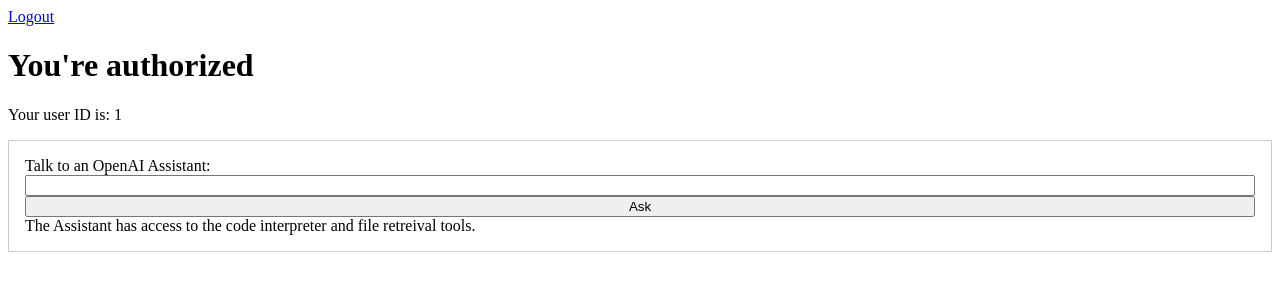
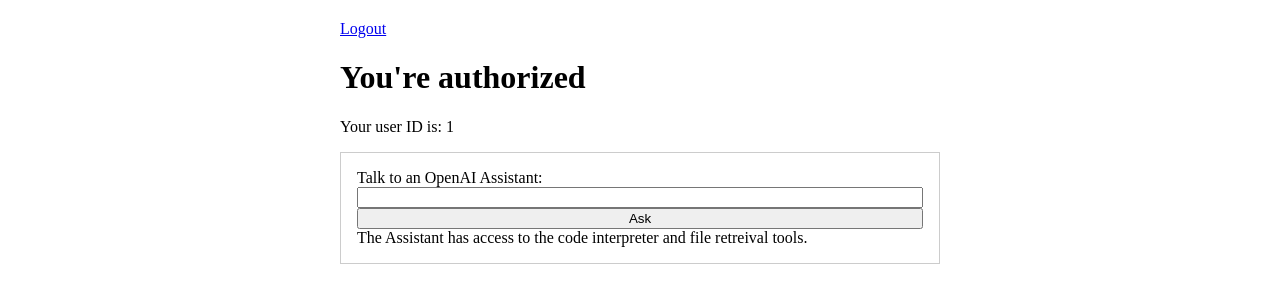
Before and after one commit to TomaOfficer/python-utopian, a Flask app: page /auth/authorized_success in a window 1280 px wide. Shown: the top 303 px of the page. Run offline with Flask 3, Linux system fonts and the light colour scheme; the visitor is signed in with stand-in values (Sample User, id 1).

Commit message:
add stylesheet

```diff
--- /dev/null
+++ b/app/static/style.css
@@ -0,0 +1,5 @@
+body {
+  padding: 20px;
+  margin: 0 auto;
+  max-width: 600px;
+}
--- a/app/templates/authorized.html
+++ b/app/templates/authorized.html
@@ -3,6 +3,7 @@
 <head>
     <title>Authorized</title>
     <script src="https://code.jquery.com/jquery-3.6.0.min.js"></script>
+    <link rel="stylesheet" type="text/css" href="{{ url_for('static', filename='style.css') }}">
 </head>
 <body>
     {% include 'navbar.html' %}
--- a/app/templates/index.html
+++ b/app/templates/index.html
@@ -2,6 +2,7 @@
 <html>
     <head>
         <title>Hello, World!</title>
+        <link rel="stylesheet" type="text/css" href="{{ url_for('static', filename='style.css') }}">
     </head>
     <body>
         <h1>Hello, World!</h1>
```
